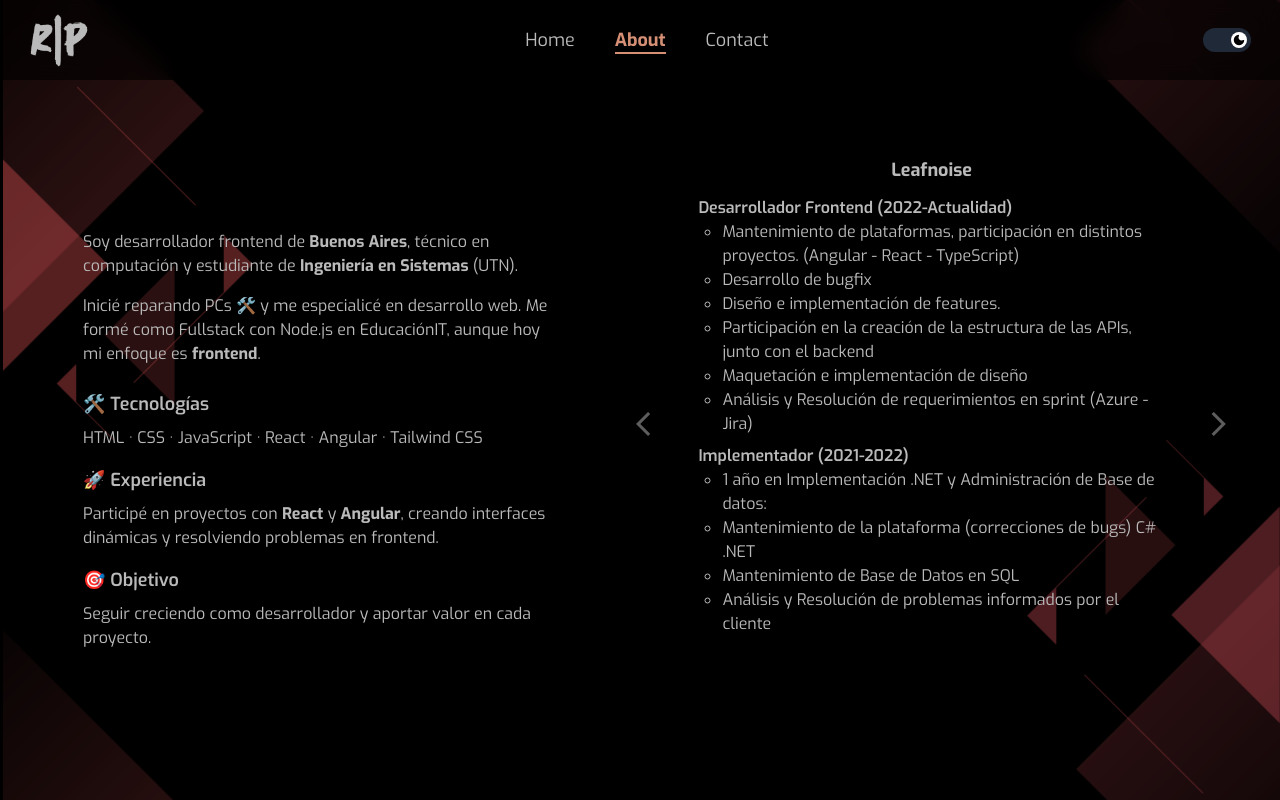
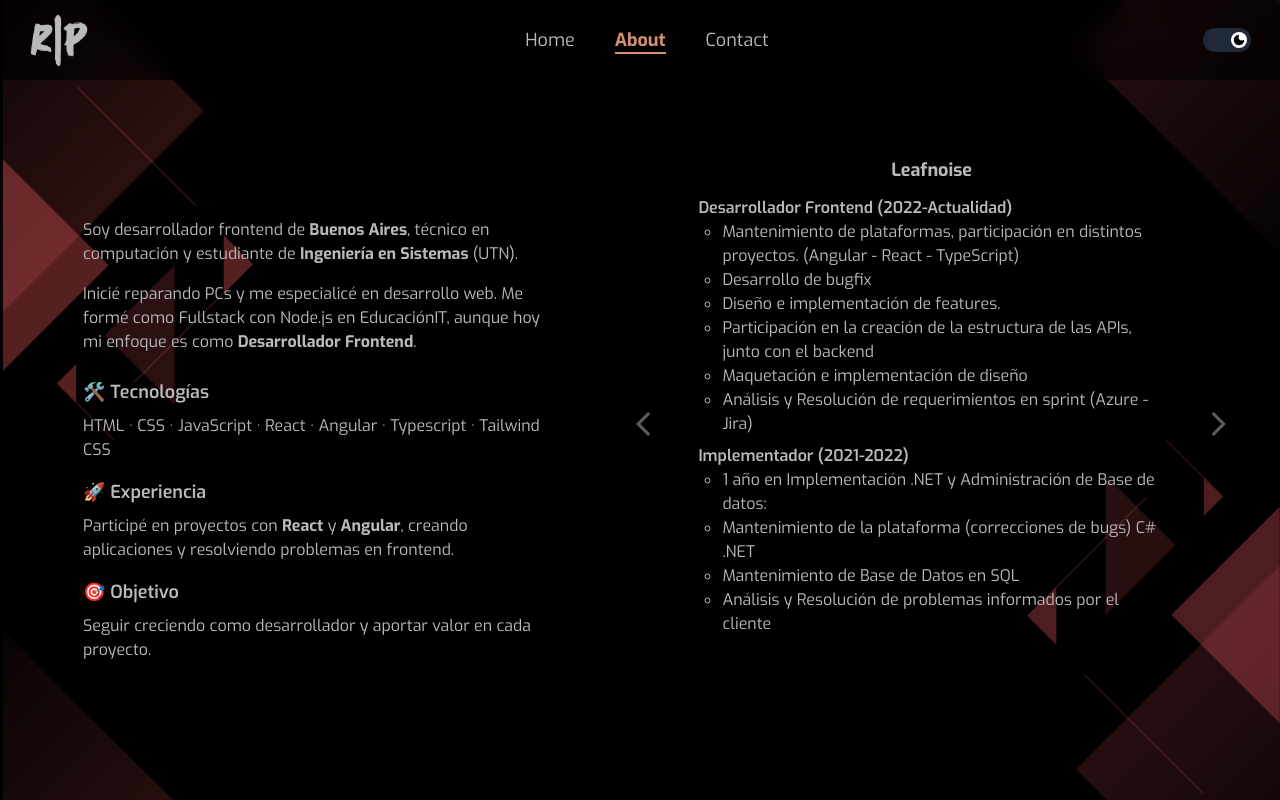
Before and after one commit to rodrigopla97/my-repository, a React (Vite) app: page /about in a window 1280 px wide. Shown: the top 800 px of the page. Built offline with nearby package versions, Linux system fonts and the light colour scheme.

Commit message:
test: changes in expierence text

```diff
--- a/src/components/interfaces/expierence/expierenceInterface.tsx
+++ b/src/components/interfaces/expierence/expierenceInterface.tsx
@@ -15,17 +15,17 @@ export default function ExperienceInterface() {
         </p>
 
         <p className="mb-4">
-          Inicié reparando PCs 🛠️ y me especialicé en desarrollo web. Me formé como Fullstack
-          con Node.js en EducaciónIT, aunque hoy mi enfoque es <strong>frontend</strong>.
+          Inicié reparando PCs y me especialicé en desarrollo web. Me formé como Fullstack
+          con Node.js en EducaciónIT, aunque hoy mi enfoque es como <strong>Desarrollador Frontend</strong>.
         </p>
 
         <h3 className="text-lg font-semibold mt-6 mb-2">🛠️ Tecnologías</h3>
-        <p className="mb-4">HTML · CSS · JavaScript · React · Angular · Tailwind CSS</p>
+        <p className="mb-4">HTML · CSS · JavaScript · React · Angular · Typescript · Tailwind CSS</p>
 
         <h3 className="text-lg font-semibold mb-2">🚀 Experiencia</h3>
         <p className="mb-4">
           Participé en proyectos con <strong>React</strong> y <strong>Angular</strong>, creando
-          interfaces dinámicas y resolviendo problemas en frontend.
+          aplicaciones y resolviendo problemas en frontend.
         </p>
 
         <h3 className="text-lg font-semibold mb-2">🎯 Objetivo</h3>
```
